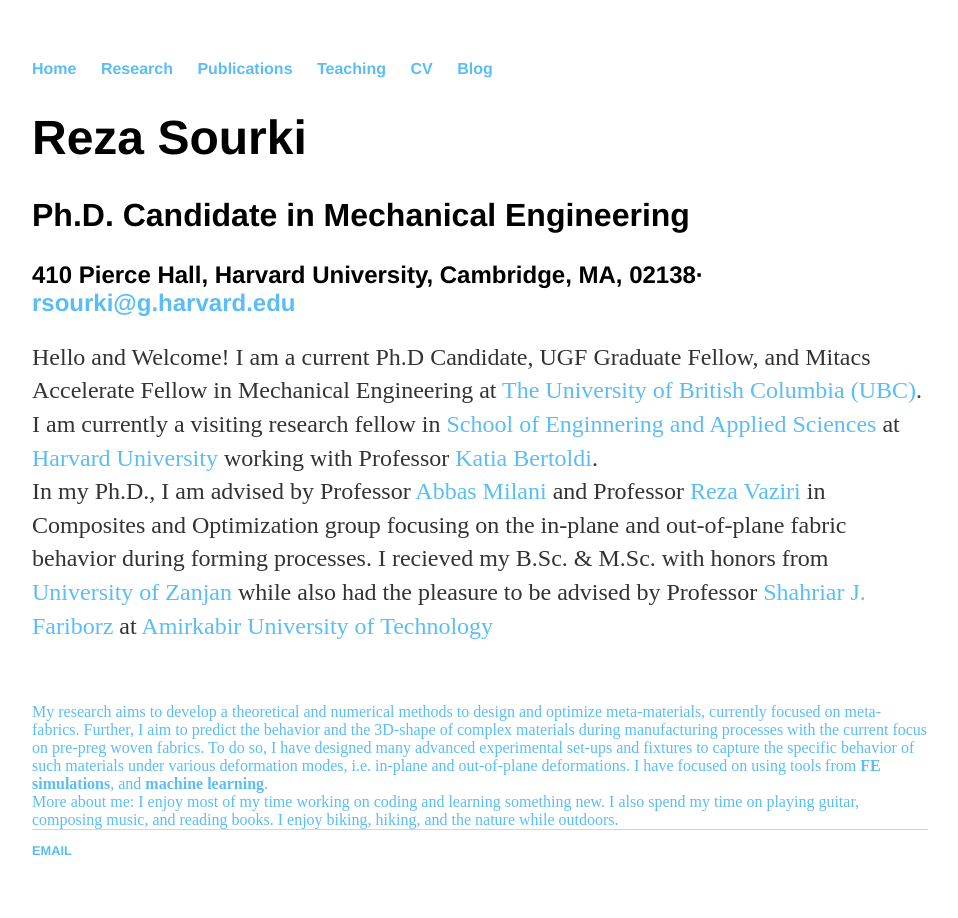
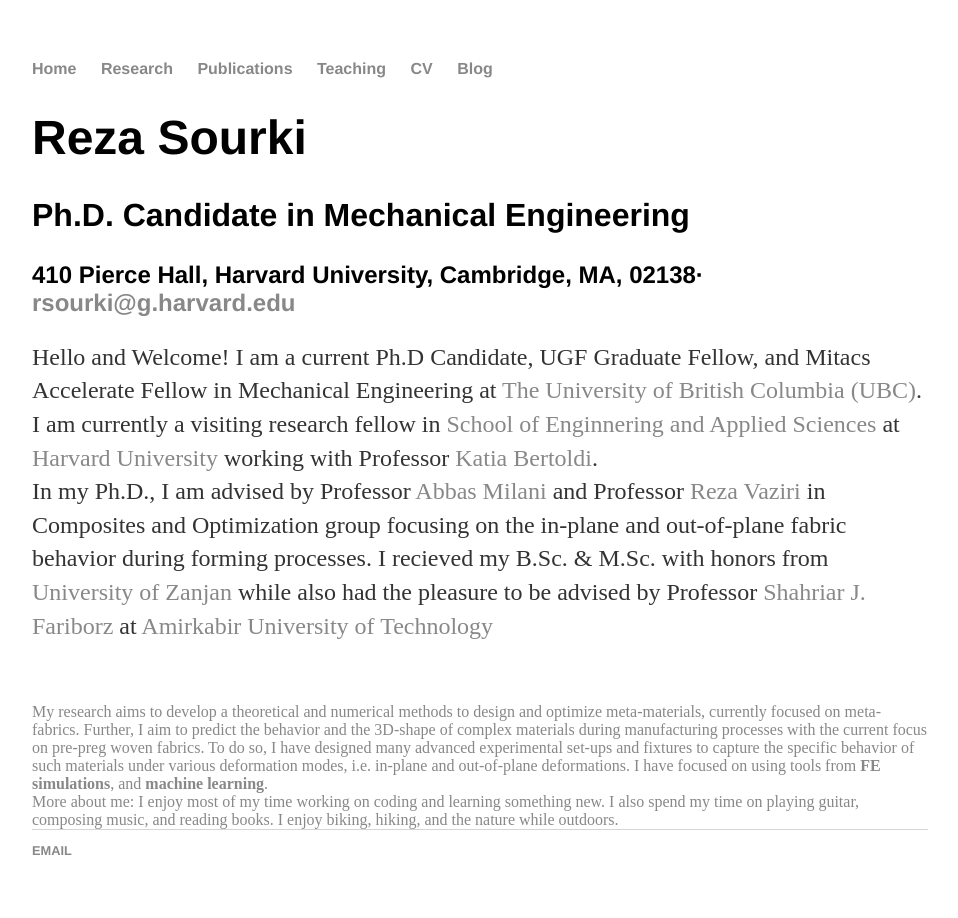
Before and after one commit to rsourki/rsourki.github.io, a Jekyll site: the page built from index.html, in a window 1280 px wide. Shown: the whole page, without its empty margins (160-1118 px from the left). Built offline with Jekyll 4.4.1, drawn with Linux system fonts in a browser that asks for light colours.

Commit message:
Update main.css

```diff
--- a/css/main.css
+++ b/css/main.css
@@ -14,7 +14,7 @@
 }
 a {
     text-decoration: none;
-    color: #5BBDF6;
+    color: #888;
 }
 a:hover {
     text-decoration: underline;
```
